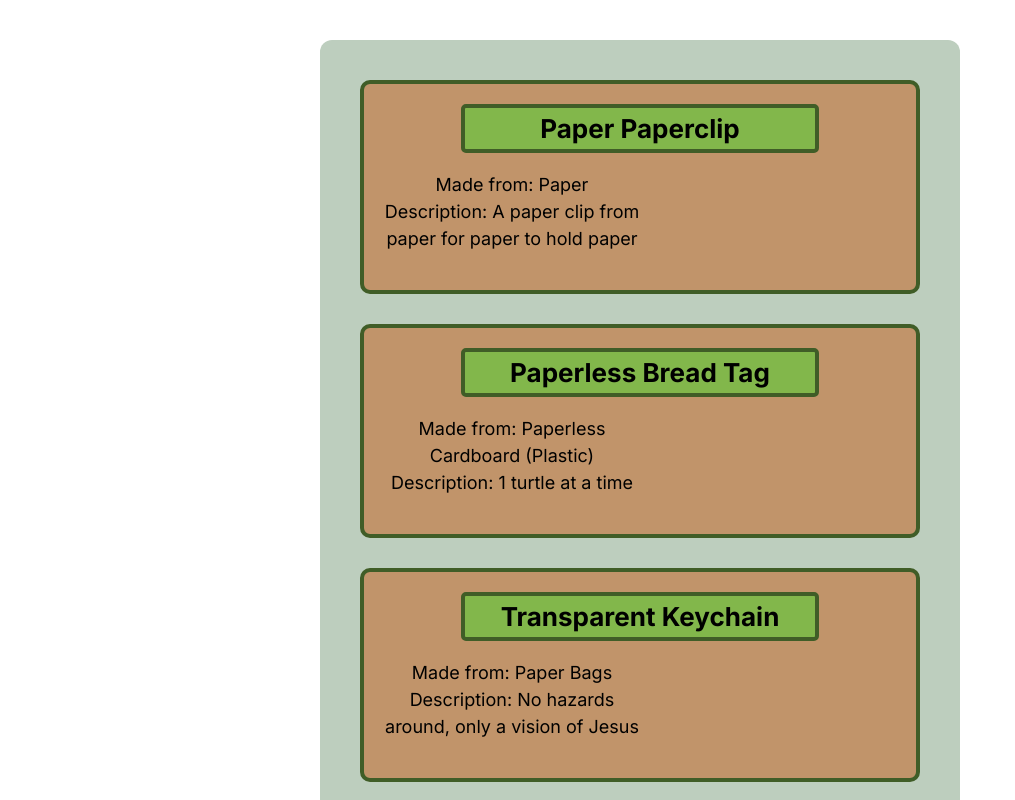
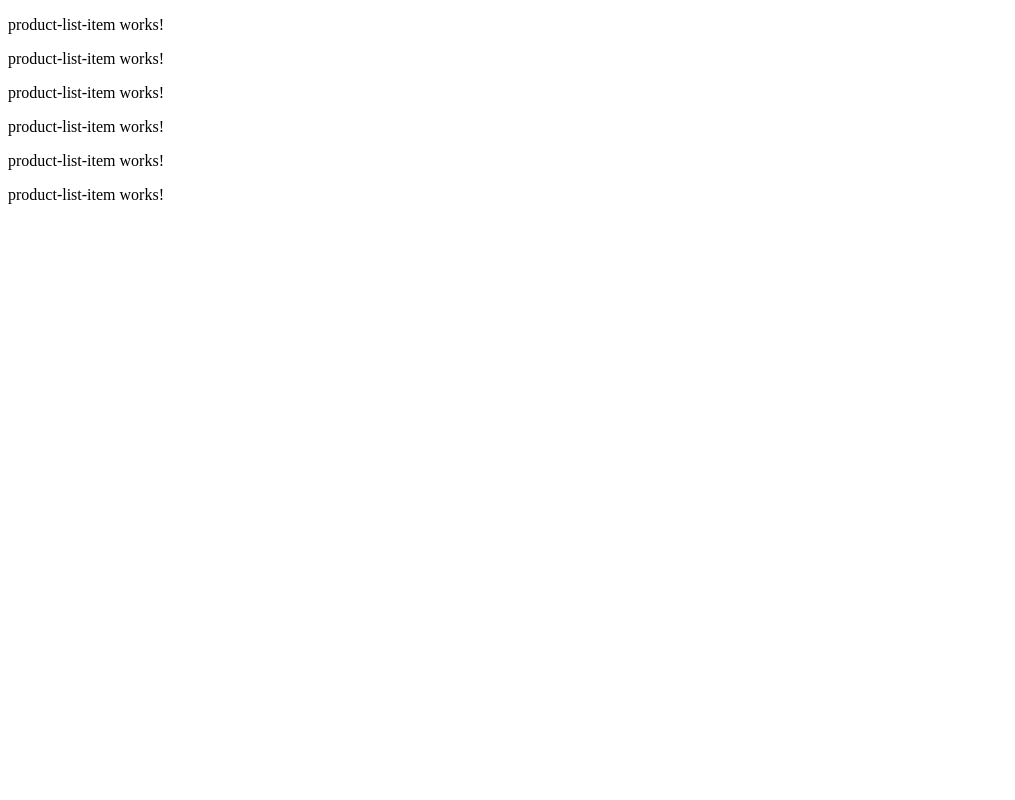
Before and after one commit to MatthewRutgers/Matthew-Rutgers-Learning-Angular, an Angular app: page / in a window 1280 px wide. Shown: the top 800 px of the page, without its empty margins (0-1015 px from the left). Built offline with nearby package versions, Linux system fonts and the light colour scheme.

Commit message:
Set up html and ts
-Added list to the html
-List items to the productList

```diff
--- a/src/app/app.component.html
+++ b/src/app/app.component.html
@@ -9,9 +9,10 @@
 
 </div>
 -->
+<!--
 <main>
 
-  <!-- Assignment 2, dont forget you are Matthew -->
+  &lt;!&ndash; Assignment 2, dont forget you are Matthew &ndash;&gt;
   <div *ngFor="let item of productList">
     <h1>{{ item.itemName }}</h1>
     <aside>
@@ -20,3 +21,5 @@
     </aside>
   </div>
 </main>
+-->
+<app-product-list></app-product-list>
--- a/src/app/app.component.ts
+++ b/src/app/app.component.ts
@@ -2,11 +2,12 @@ import { Component } from '@angular/core';
 import { RouterOutlet } from '@angular/router';
 import {NgForOf, NgIf} from "@angular/common";
 import {Product} from "./models/product";
+import {ProductListComponent} from "./product-list/product-list.component";
 
 @Component({
   selector: 'app-root',
   standalone: true,
-  imports: [RouterOutlet, NgForOf, NgIf],
+  imports: [RouterOutlet, NgForOf, NgIf, ProductListComponent],
   templateUrl: './app.component.html',
   styleUrl: './app.component.css'
 })
--- a/src/app/product-list-item/product-list-item.component.ts
+++ b/src/app/product-list-item/product-list-item.component.ts
@@ -1,4 +1,5 @@
-import { Component } from '@angular/core';
+import {Component, Input} from '@angular/core';
+import {Product} from "../models/product";
 
 @Component({
   selector: 'app-product-list-item',
@@ -8,5 +9,5 @@ import { Component } from '@angular/core';
   styleUrl: './product-list-item.component.css'
 })
 export class ProductListItemComponent {
-
+  @Input() product?: Product;
 }
--- a/src/app/product-list/product-list.component.html
+++ b/src/app/product-list/product-list.component.html
@@ -1 +1,6 @@
-<p>product-list works!</p>
+<app-product-list-item></app-product-list-item>
+<app-product-list-item></app-product-list-item>
+<app-product-list-item></app-product-list-item>
+<app-product-list-item></app-product-list-item>
+<app-product-list-item></app-product-list-item>
+<app-product-list-item></app-product-list-item>
--- a/src/app/product-list/product-list.component.ts
+++ b/src/app/product-list/product-list.component.ts
@@ -1,12 +1,23 @@
 import { Component } from '@angular/core';
+import {Product} from "../models/product";
+import {ProductListItemComponent} from "../product-list-item/product-list-item.component";
 
 @Component({
   selector: 'app-product-list',
   standalone: true,
-  imports: [],
+  imports: [
+    ProductListItemComponent
+  ],
   templateUrl: './product-list.component.html',
   styleUrl: './product-list.component.css'
 })
 export class ProductListComponent {
-
+  productList: Product[] = [
+    {id: 1, itemName: 'Paper Paperclip', madeFrom: 'Paper', desc: 'A paper clip from paper for paper to hold paper', inStock: true},
+    {id: 2, itemName: 'Paperless Bread Tag', madeFrom: 'Paperless Cardboard (Plastic)', desc: '1 turtle at a time', inStock: true },
+    {id: 3, itemName: 'Transparent Keychain', madeFrom: 'Paper Bags', desc: 'No hazards around, only a vision of Jesus', inStock: true},
+    {id: 4, itemName: 'Paper Shoelace', madeFrom: 'Paper', desc: 'Too reliable, do not pull', inStock: false},
+    {id: 5, itemName: 'Bouncy Knife', madeFrom: 'Uranium', desc: 'Wear safety glasses and a jock', inStock: true},
+    {id: 6, itemName: 'Waiting for creativity', madeFrom: 'Asbestos', desc: 'I hope its good', inStock: false}
+  ];
 }
```
